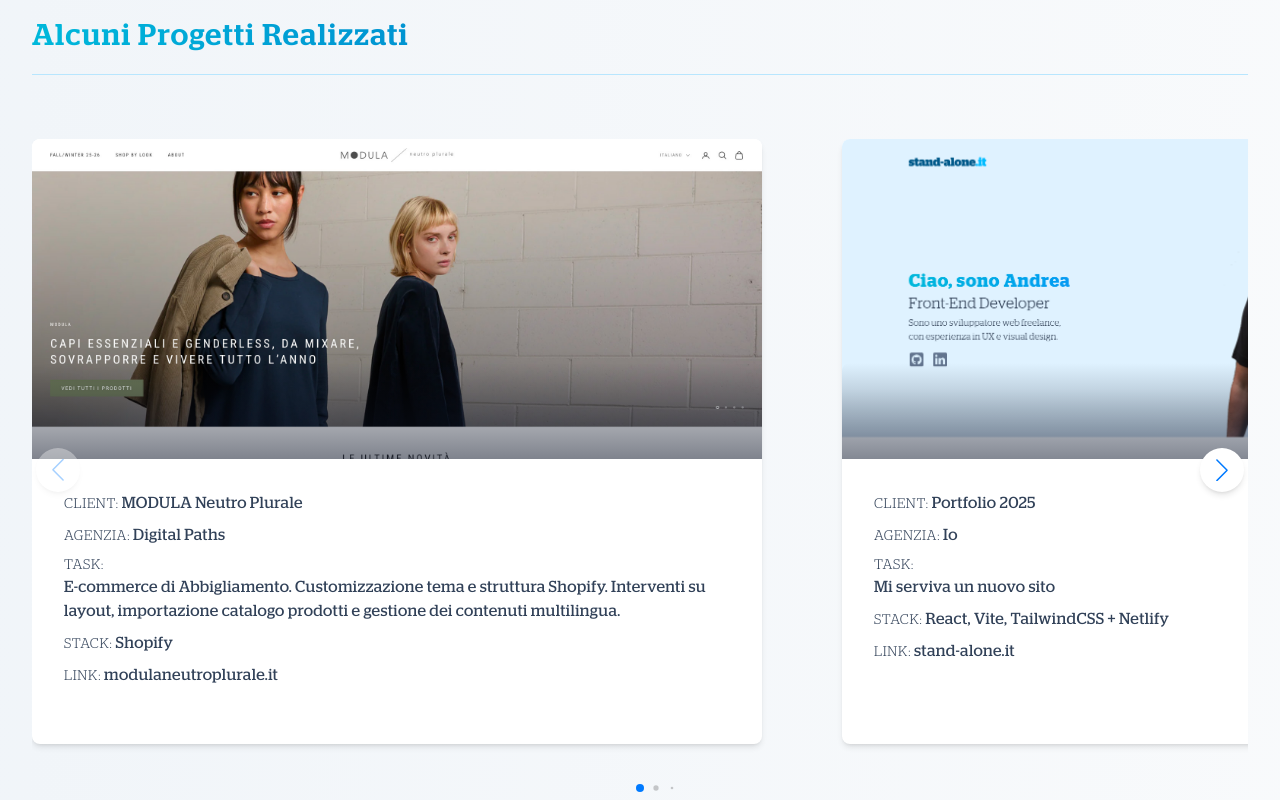
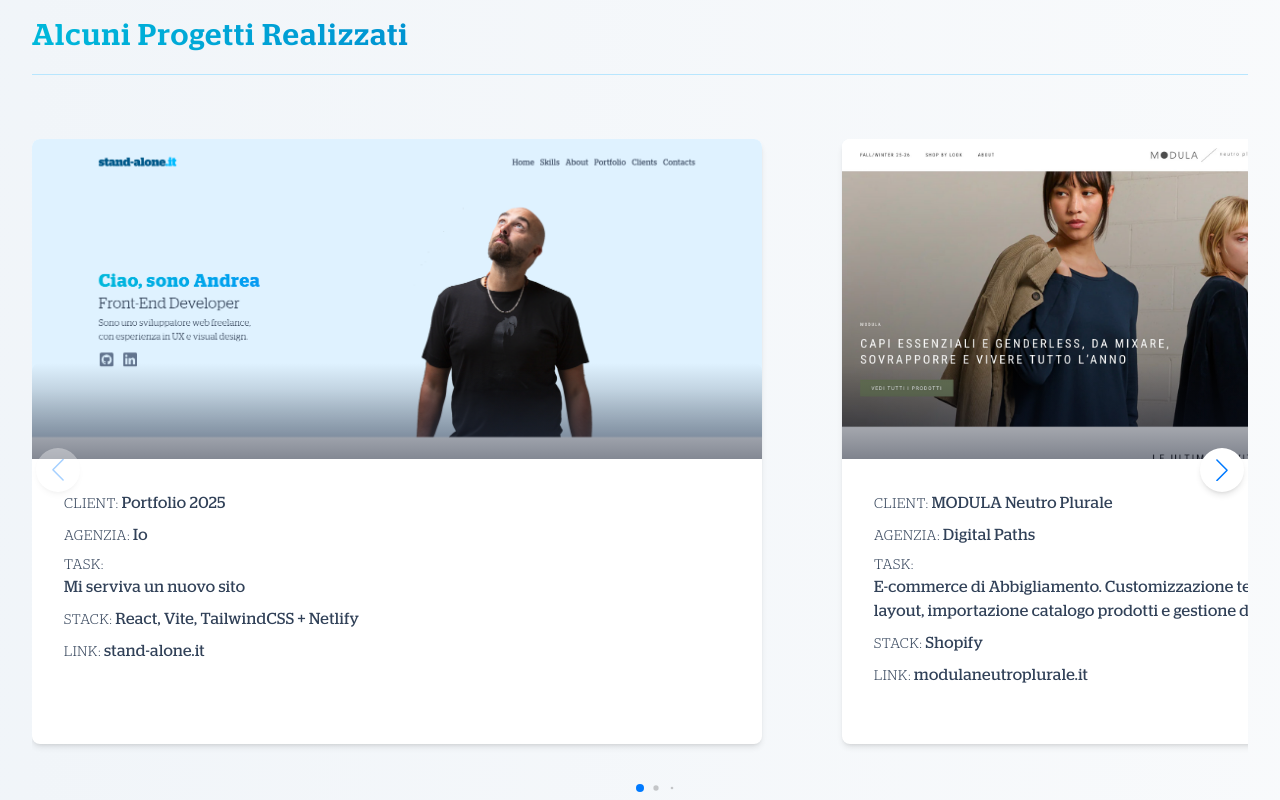
Before and after one commit to andreastandalone/react-portfolio, a React (Vite) app: page / in a window 1280 px wide. Shown: the part 1920-2720 px from the top of the page. Built offline with nearby package versions, Linux system fonts and the light colour scheme.

Commit message:
projects order

```diff
--- a/src/data.jsx
+++ b/src/data.jsx
@@ -58,6 +58,16 @@
 export const projects = [
 	{
 		id: nanoid(),
+		client: 'Portfolio 2025',
+		agency: 'Io',
+		img: projStnd,
+		url: 'https://www.stand-alone.it/',
+		urlText: 'stand-alone.it',
+		text: 'Mi serviva un nuovo sito',
+		stack: 'React, Vite, TailwindCSS + Netlify',
+	},
+	{
+		id: nanoid(),
 		client: 'MODULA Neutro Plurale',
 		agency: 'Digital Paths',
 		img: projModula,
@@ -65,16 +75,6 @@
 		urlText: 'modulaneutroplurale.it',
 		text: 'E-commerce di Abbigliamento. Customizzazione tema e struttura Shopify. Interventi su layout, importazione catalogo prodotti e gestione dei contenuti multilingua.',
 		stack: 'Shopify',
-	},
-	{
-		id: nanoid(),
-		client: 'Portfolio 2025',
-		agency: 'Io',
-		img: projStnd,
-		url: 'https://www.stand-alone.it/',
-		urlText: 'stand-alone.it',
-		text: 'Mi serviva un nuovo sito',
-		stack: 'React, Vite, TailwindCSS + Netlify',
 	},
 	{
 		id: nanoid(),
```
